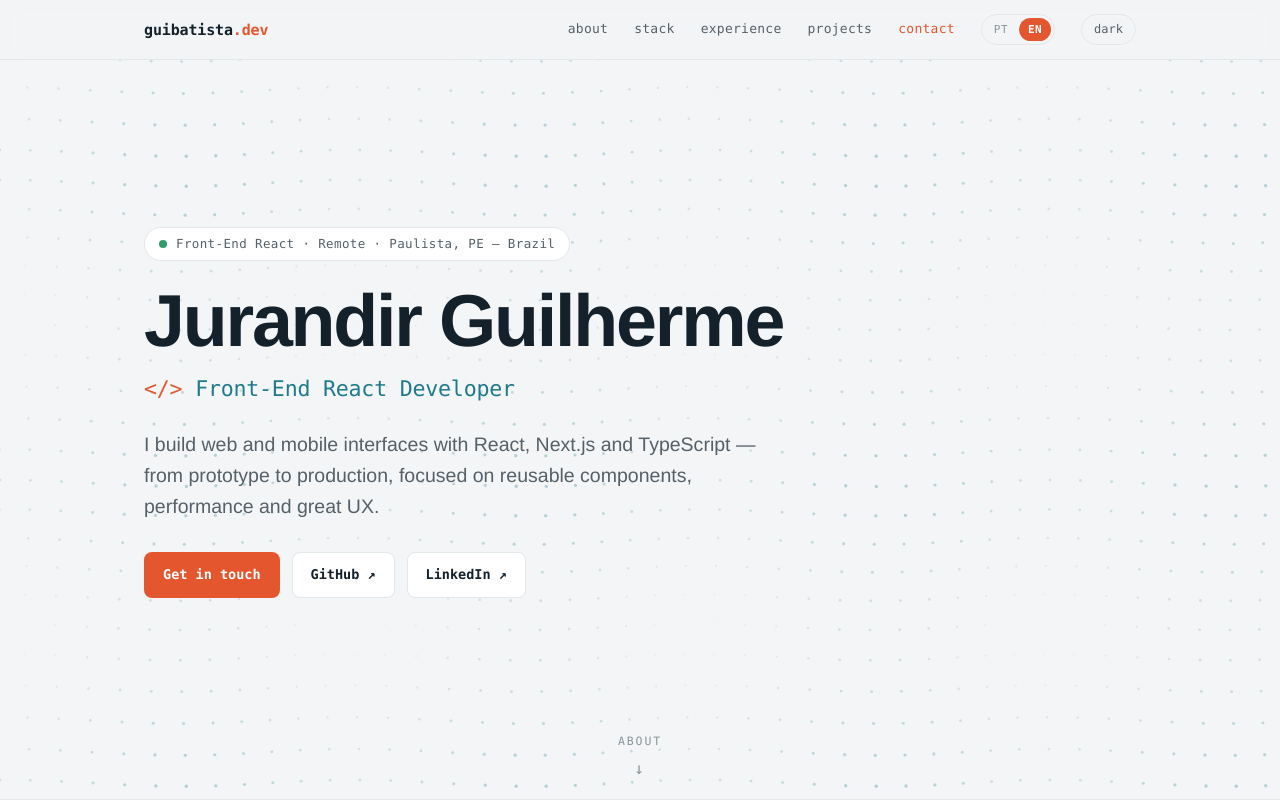
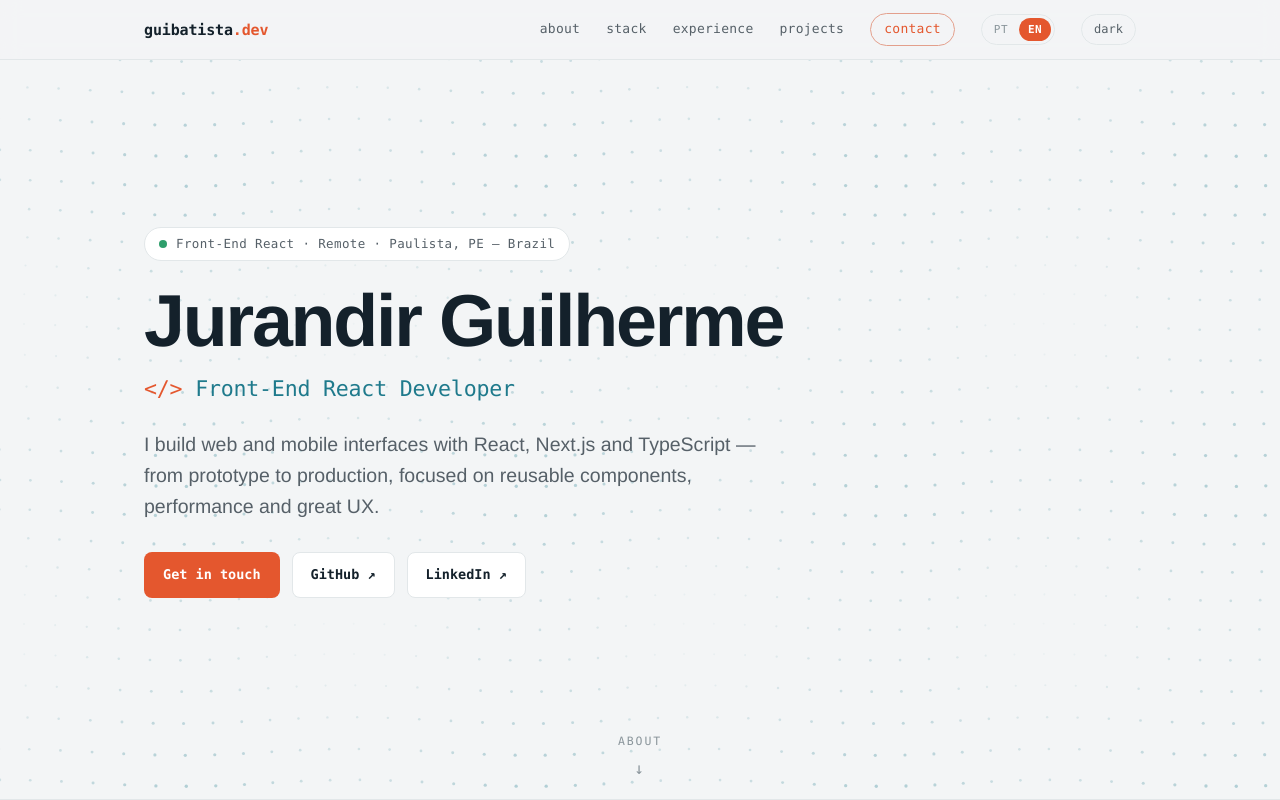
Before and after one commit to JurandirGuilherme/portfolio, a Next.js app: page / in a window 1280 px wide. Shown: the top 800 px of the page. Built offline with nearby package versions, Linux system fonts and the light colour scheme.

Commit message:
style: transforma o link de contato em mini-botão (CTA)
Evita que o destaque coral do 'contato' pareça um estado ativo/pressionado.

```diff
--- a/components/layout/Navbar.module.css
+++ b/components/layout/Navbar.module.css
@@ -46,8 +46,22 @@
   color: var(--ink);
 }
 
-.contact {
-  color: var(--accent) !important;
+/* CTA de contato como mini-botão (não parece estado "ativo") */
+.links a.contact {
+  color: var(--accent);
+  border: 1px solid color-mix(in srgb, var(--accent) 50%, var(--line));
+  border-radius: 999px;
+  padding: 5px 13px;
+  transition:
+    color 0.18s,
+    background 0.18s,
+    border-color 0.18s;
+}
+
+.links a.contact:hover {
+  color: #fff;
+  background: var(--accent);
+  border-color: var(--accent);
 }
 
 @media (max-width: 720px) {
```
